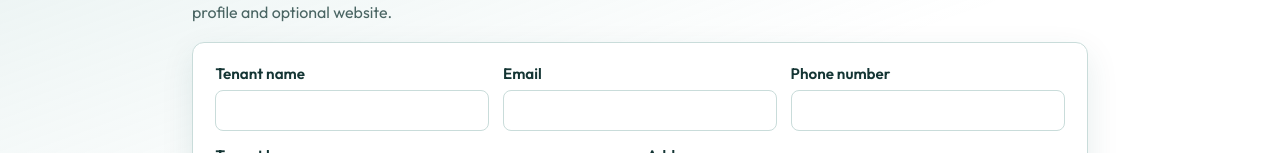
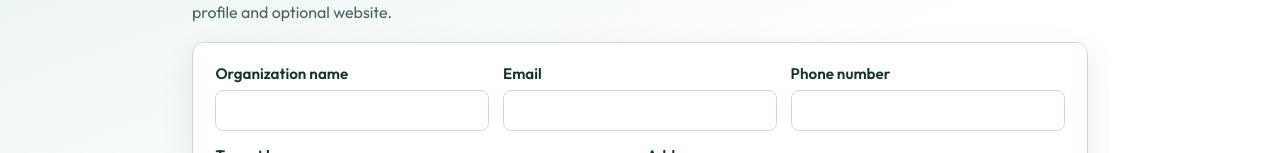
Before and after one commit to valueworkers/ohm-frontend, a React (Vite) app: page / in a window 1280 px wide. Shown: the part 2248-2401 px from the top of the page. Built offline with nearby package versions, Linux system fonts and the light colour scheme.

Commit message:
org name change

```diff
--- a/src/components/TenantOnboardingForm.jsx
+++ b/src/components/TenantOnboardingForm.jsx
@@ -122,7 +122,7 @@ function TenantOnboardingForm() {
           <form className="onboarding-form" onSubmit={handleSubmit} noValidate={false}>
             <div className="form-row form-row-3">
               <div className="form-field">
-                <label htmlFor="tenantName">Tenant name</label>
+                <label htmlFor="tenantName">Organization name</label>
                 <input
                   id="tenantName"
                   name="tenantName"
```
